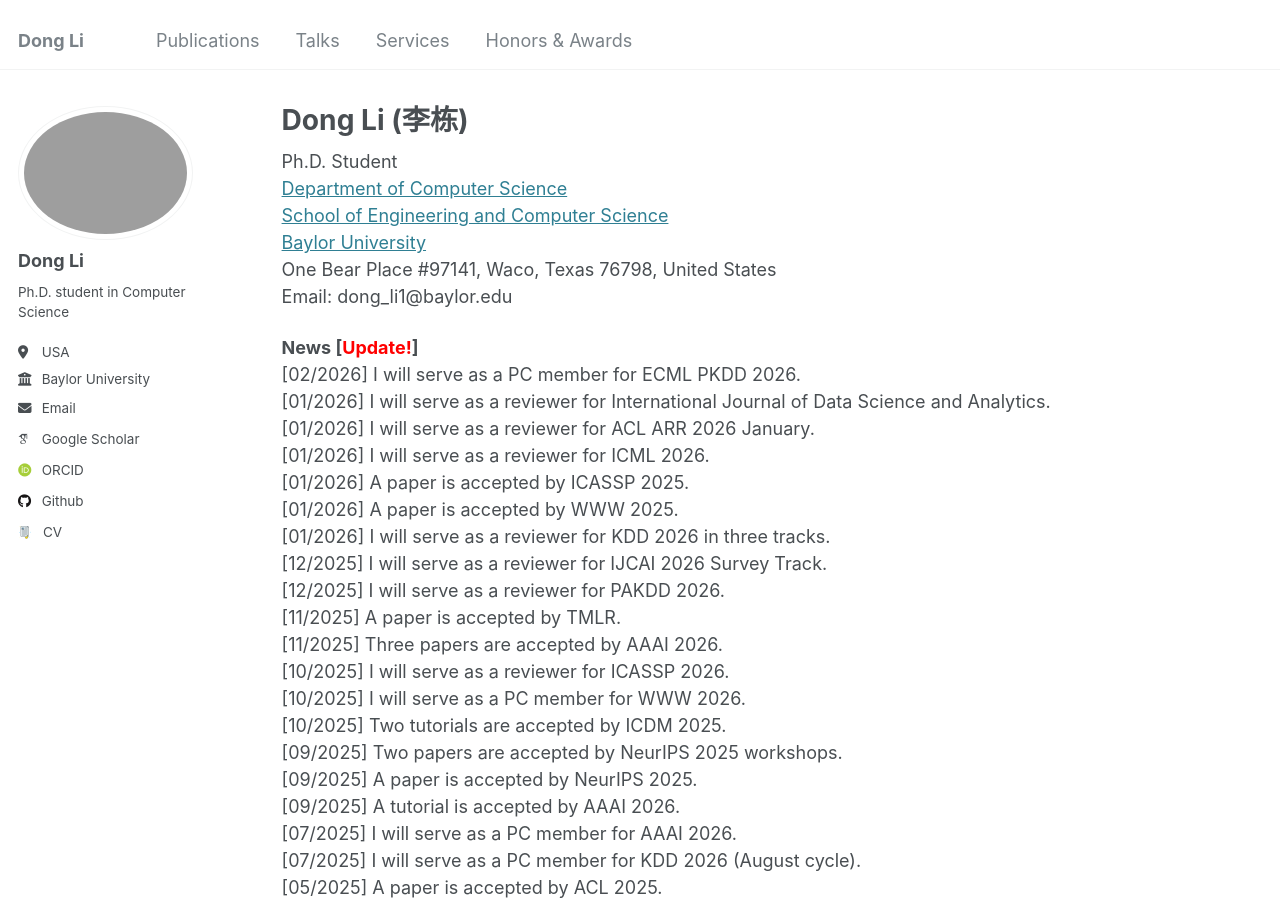
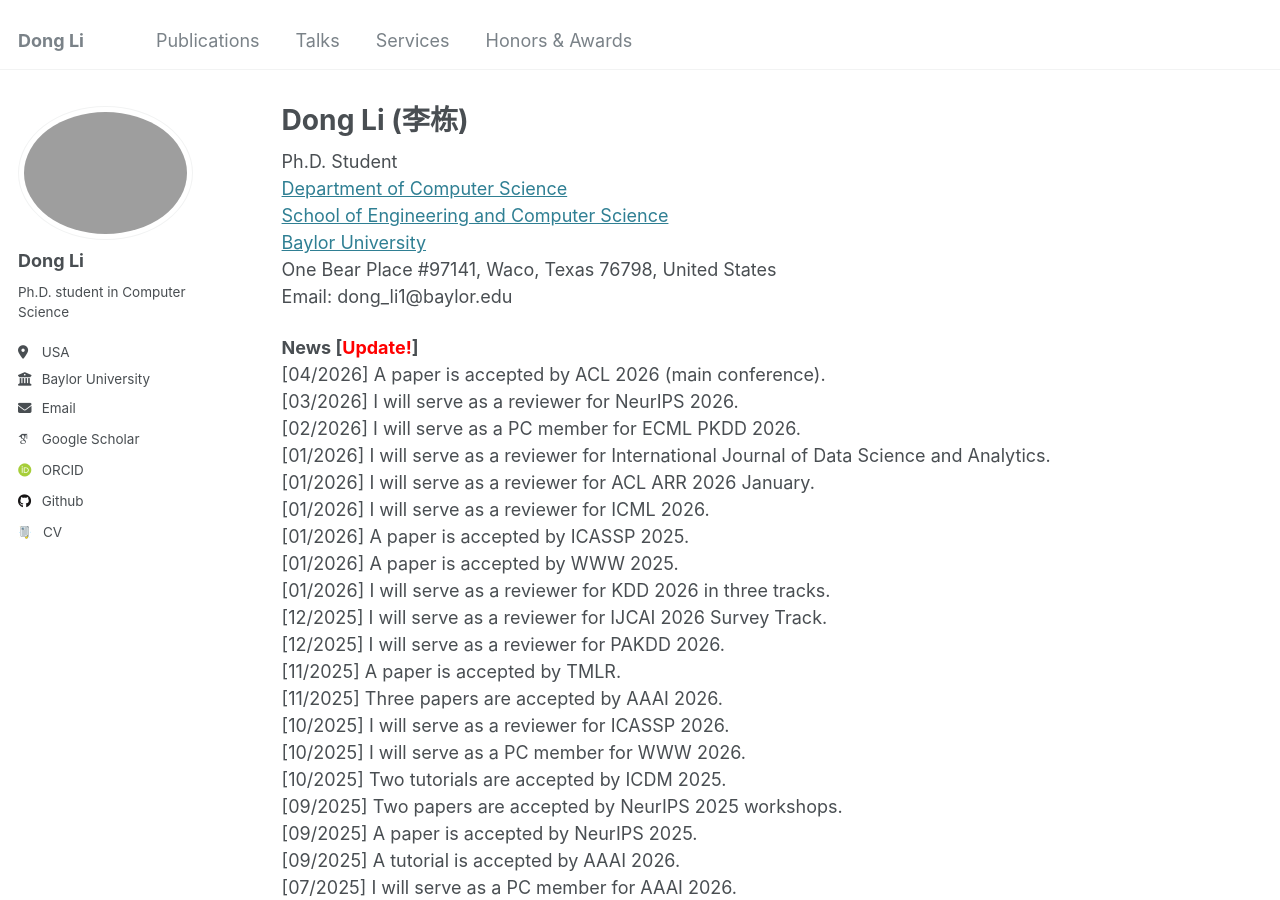
Before and after one commit to TurkeyWatanabe/dongli, a Jekyll site: the page built from _pages/about.md, in a window 1280 px wide and 900 px high. Built offline with Jekyll 4.4.1, drawn with Linux system fonts in a browser that asks for light colours; some web fonts are replaced.

Commit message:
Update about.md

```diff
--- a/_pages/about.md
+++ b/_pages/about.md
@@ -15,6 +15,8 @@ One Bear Place #97141, Waco, Texas 76798, United States<br>
 Email: dong_li1@baylor.edu
 
 **News [<span style="color:red">Update!</span>]** <br>
+[04/2026] A paper is accepted by ACL 2026 (main conference).<br>
+[03/2026] I will serve as a reviewer for NeurIPS 2026.<br>
 [02/2026] I will serve as a PC member for ECML PKDD 2026.<br>
 [01/2026] I will serve as a reviewer for International Journal of Data Science and Analytics.<br>
 [01/2026] I will serve as a reviewer for ACL ARR 2026 January.<br>
```
